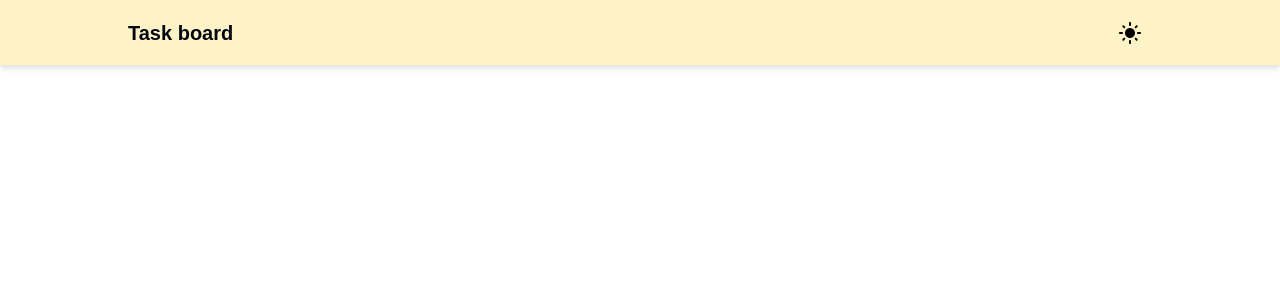
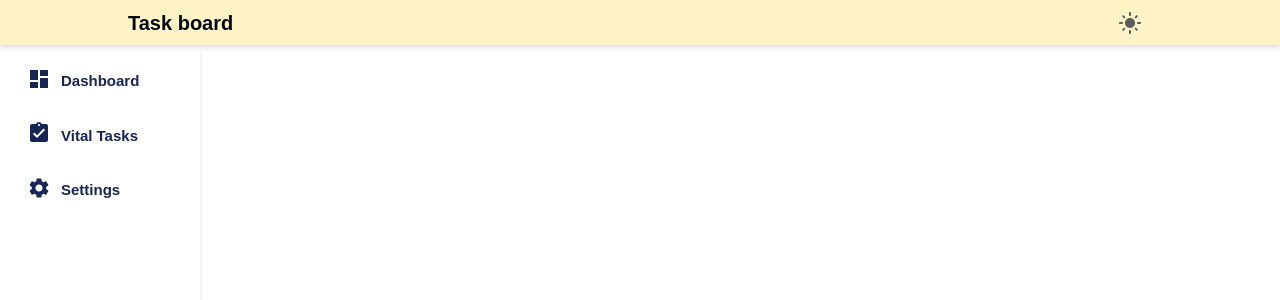
Before and after one commit to Biokes/task-management-app, a React (Create React App) app: page / in a window 1280 px wide. Shown: the top 300 px of the page. Built offline with nearby package versions, Linux system fonts and the light colour scheme.

Commit message:
home layout

```diff
--- a/package.json
+++ b/package.json
@@ -17,6 +17,7 @@
     "@types/react-dom": "^18.0.0",
     "autoprefixer": "^10.4.20",
     "framer-motion": "^11.18.1",
+    "hamburger-react": "^2.5.2",
     "postcss": "^8.5.1",
     "react": "^19.0.0",
     "react-dom": "^19.0.0",
--- a/src/App.tsx
+++ b/src/App.tsx
@@ -1,8 +1,14 @@
 import {RouterProvider,} from "react-router-dom";
 import {ROUTES} from "./route/routes";
+import {useEffect} from "react";
 
 
 export default function App() {
+    const themeMode = localStorage.getItem('to_do_theme')??'light'
+    useEffect(()=>{
+        document.documentElement.style.setProperty('--background', themeMode === "dark" ? '#000000' : '#ffffff');
+        document.documentElement.style.setProperty('--small-text-color', themeMode === "dark" ? '#ffffff' : '#000000');
+    },[themeMode])
 
 return <RouterProvider router={ROUTES}/>
 
--- a/src/components/commons/navbar.tsx
+++ b/src/components/commons/navbar.tsx
@@ -11,7 +11,7 @@ export default function Navbar(){
         if(localStorage){
             theme = localStorage.getItem('to_do_theme')?? lightTheme;
         }
-        if(theme=== lightTheme || theme=== darkTheme) {
+        if(theme=== lightTheme) {
             body.classList.add(lightTheme)
         }else{
             body.classList.add(darkTheme)
@@ -19,8 +19,6 @@ export default function Navbar(){
         const switchTheme = (e: React.MouseEvent<HTMLButtonElement, MouseEvent>)=>{
             const target = e.target as HTMLButtonElement
             if(theme===darkTheme){
-                body.classList.replace(darkTheme,lightTheme);
-                target.classList.remove(clickedClass);
                 localStorage.setItem('to_do_theme',lightTheme);
                 theme = lightTheme;
             }else{
@@ -35,7 +33,7 @@ export default function Navbar(){
                     className={`${theme === 'dark' ? clickedClass : ''} ${styles.modeSelector}`}
                     onClick={(e)=>switchTheme(e)}
             >
-                <LightModeIcon className={'dark:text-amber-400 text-black'}/>
+                <LightModeIcon className={styles.iconColor}/>
             </button>
         )
     }
--- a/src/components/layouts/hero.tsx
+++ b/src/components/layouts/hero.tsx
@@ -1,26 +1,43 @@
-import React, {ReactNode} from 'react'
+import React, {ReactNode, useState} from 'react'
 import styles from '../../styles.module.css'
+import DashboardIcon from '@mui/icons-material/Dashboard';
+import AssignmentTurnedInIcon from '@mui/icons-material/AssignmentTurnedIn';
+import SettingsIcon from '@mui/icons-material/Settings';
+
 export default function Hero() {
+    const [currentComponent, setCurrentComponent] = useState<ReactNode>(<></>)
     function LeftBar(){
+        const options = [
+            {text:'Dashboard', icon: <DashboardIcon/>, component:<p>dashboard</p>},
+            {text:'Vital Tasks', icon: <AssignmentTurnedInIcon/>,component:<p>vital tasks</p>},
+            {text:'settings', icon: <SettingsIcon/>,component:<p>settings</p>},
+        ]
         return (
             <ul className={styles.leftbar}>
-                <li>Dashboard</li>
-                <li>Tasks</li>
-                <li>settings</li>
+                {
+                    options.map((data, index) => (
+                            <div key={index} onClick={()=>{setCurrentComponent(data.component)}}>
+                                <p>{data.icon}</p>
+                                <p className={'hidden md:flex pt-[5px] capitalize'}>{data.text}</p>
+                            </div>
+                        )
+                    )
+                }
             </ul>
         )
     }
-    function RightBar(component:ReactNode){
+    function RightBar(props: {component: ReactNode}){
         return (
-            <>
-                {component}
-            </>
+            <div>
+                {props.component}
+            </div>
+
         )
     }
     return (
-        <div>
-            {/*<LeftBar/>*/}
-            {/*<RightBar />*/}
+        <div className={'flex h-[100%]'}>
+            <LeftBar/>
+            <RightBar component={currentComponent}/>
         </div>
     )
 }
--- a/src/components/layouts/home.tsx
+++ b/src/components/layouts/home.tsx
@@ -1,11 +1,12 @@
+import styles from '../../styles.module.css'
 import React from 'react'
 import Navbar from "../commons/navbar";
 import Hero from './hero'
 export default function Home() {
     return (
-        <div>
+        <div className={styles.home}>
             <Navbar/>
-           <Hero/>
+            <Hero/>
         </div>
     )
 }
--- a/src/index.css
+++ b/src/index.css
@@ -10,3 +10,9 @@
 body{
     @apply dark:bg-gray-600 bg-white
 }
+:root{
+    --light: #ffffff;
+    --dark: #171717;
+    --small-text-color: #fbf9f9;
+    --icons-color:#016BD5;
+}
--- a/src/styles.module.css
+++ b/src/styles.module.css
@@ -4,6 +4,11 @@
 h2, p{
     @apply dark:text-amber-100 text-gray-950 text-[13px] font-[600];
     font-family: 'Dm sans', sans-serif;
+}
+
+
+.dark{
+    @apply bg-blue-950 text-white
 }
 .modeSelector{
     @apply w-[45px] h-[45px] rounded-md hover:filter-none focus:filter-none hover:cursor-pointer;
@@ -15,12 +20,21 @@ h2, p{
     filter: none !important;
     @apply bg-black
 }
+.iconColor{
+    color: var(--icons-color);
+}
 .navbar{
-    @apply flex justify-between items-center px-[10%] py-[10px] drop-shadow-md dark:bg-gray-600 bg-amber-100
+    @apply flex justify-between items-center px-[10%]  drop-shadow-md dark:bg-gray-600 bg-amber-100
 }
 .leftbar{
-    @apply flex flex-col px-[20px] gap-[10px]
+    @apply flex flex-col px-[7px] md:px-[20px] gap-[7px] bg-white dark:bg-blue-500 w-[70px] md:w-[200px] py-[10px] shadow-md h-full
 }
-.leftbar li{
-    @apply list-none dark:text-gray-950 text-amber-100 w-[100px] text-center
+.leftbar div{
+    @apply flex w-[90%] p-[7px] md:p-[10px_7px] rounded-md cursor-pointer gap-[10px] hover:translate-x-[5px] transition ease-in-out duration-[500] items-center hover:bg-gray-200
 }
+.leftbar div>p{
+    @apply dark:text-white text-blue-950 text-nowrap text-center text-[15px] font-[680]
+}
+.home{
+    @apply flex flex-col  h-[100vh] overflow-hidden
+}
```
Also changed, not shown: 1 other file (tests, documents, lock files or other folders).
